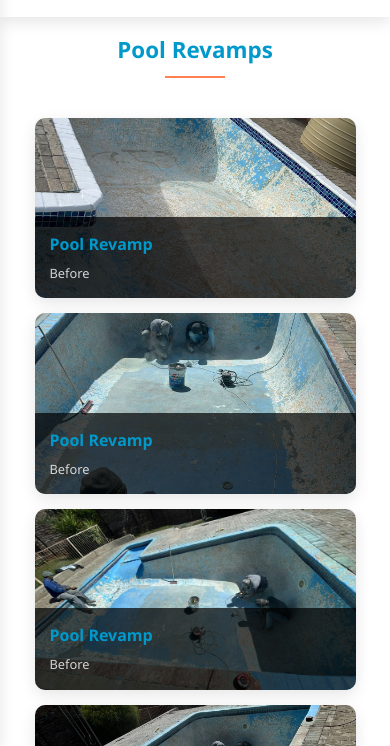
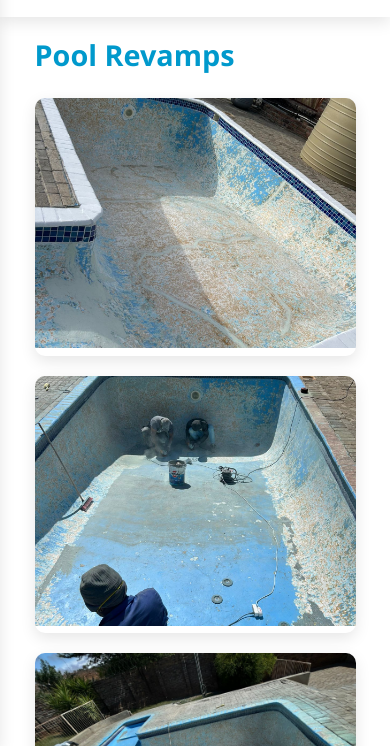
Before and after one commit to Christopher10-codes/CrystalClearPools, a plain HTML site: page revamps.html in a window 390 px wide. Shown: the part 98-844 px from the top of the page. Drawn offline with Linux system fonts and the light colour scheme.

Commit message:
Add files via upload

```diff
--- a/style.css
+++ b/style.css
@@ -925,7 +925,6 @@
                 display: block;
             }
 
-
             .nav-links {
                 position: fixed;
                 top: 80px;
@@ -1169,169 +1168,3 @@ section {
     transform: translateY(-3px);
     box-shadow: 0 5px 15px rgba(0, 0, 0, 0.1);
 }
-
-
-
-/* Service Gallery Pages - Responsive Styles */
-.service-gallery {
-    padding: 60px 0;
-}
-
-.service-gallery h1 {
-    text-align: center;
-    margin-bottom: 40px;
-    color: var(--primary-blue);
-    font-size: 2.2rem;
-    position: relative;
-    padding-bottom: 15px;
-}
-
-.service-gallery h1::after {
-    content: '';
-    position: absolute;
-    bottom: 0;
-    left: 50%;
-    transform: translateX(-50%);
-    width: 80px;
-    height: 3px;
-    background-color: var(--cta-orange);
-}
-
-.portfolio-grid {
-    display: grid;
-    grid-template-columns: repeat(auto-fill, minmax(300px, 1fr));
-    gap: 20px;
-    margin: 40px 0;
-}
-
-.portfolio-item {
-    position: relative;
-    border-radius: 10px;
-    overflow: hidden;
-    box-shadow: var(--shadow);
-    aspect-ratio: 4/3;
-}
-
-.portfolio-item img {
-    width: 100%;
-    height: 100%;
-    object-fit: cover;
-    transition: transform 0.5s ease;
-}
-
-.portfolio-item:hover img {
-    transform: scale(1.05);
-}
-
-.portfolio-overlay {
-    position: absolute;
-    bottom: 0;
-    left: 0;
-    right: 0;
-    background: linear-gradient(to top, rgba(0, 0, 0, 0.8), transparent);
-    color: var(--white);
-    padding: 20px;
-    transform: translateY(100%);
-    transition: transform 0.3s ease;
-}
-
-.portfolio-item:hover .portfolio-overlay {
-    transform: translateY(0);
-}
-
-.portfolio-overlay h3 {
-    margin-bottom: 5px;
-    font-size: 1.2rem;
-}
-
-.portfolio-overlay p {
-    margin-bottom: 0;
-    font-size: 0.9rem;
-    opacity: 0.8;
-}
-
-.back-to-home {
-    display: inline-block;
-    margin: 30px auto;
-    padding: 12px 25px;
-    background-color: var(--primary-blue);
-    color: var(--white);
-    text-decoration: none;
-    border-radius: 50px;
-    font-weight: 600;
-    transition: all 0.3s ease;
-    text-align: center;
-    box-shadow: var(--shadow);
-}
-
-.back-to-home:hover {
-    background-color: var(--cta-orange);
-    transform: translateY(-3px);
-    box-shadow: 0 8px 20px rgba(0, 0, 0, 0.2);
-}
-
-/* Mobile Responsiveness */
-@media (max-width: 992px) {
-    .service-gallery {
-        padding: 40px 0;
-    }
-
-    .service-gallery h1 {
-        font-size: 1.8rem;
-        margin-bottom: 30px;
-    }
-
-    .portfolio-grid {
-        grid-template-columns: repeat(auto-fill, minmax(250px, 1fr));
-        gap: 15px;
-    }
-}
-
-@media (max-width: 768px) {
-    .service-gallery h1 {
-        font-size: 1.6rem;
-        padding-bottom: 10px;
-    }
-
-    .service-gallery h1::after {
-        width: 60px;
-        height: 2px;
-    }
-
-    .portfolio-grid {
-        grid-template-columns: 1fr;
-        gap: 15px;
-    }
-
-    .portfolio-item {
-        aspect-ratio: 16/9;
-    }
-
-    .portfolio-overlay {
-        padding: 15px;
-        transform: translateY(0);
-        background: rgba(0, 0, 0, 0.7);
-    }
-
-    .back-to-home {
-        padding: 10px 20px;
-        font-size: 0.9rem;
-        display: block;
-        width: max-content;
-        margin: 30px auto 0;
-    }
-}
-
-@media (max-width: 480px) {
-    .service-gallery h1 {
-        font-size: 1.4rem;
-    }
-
-    .portfolio-overlay h3 {
-        font-size: 1rem;
-    }
-
-    .portfolio-overlay p {
-        font-size: 0.8rem;
-    }
-}
```
